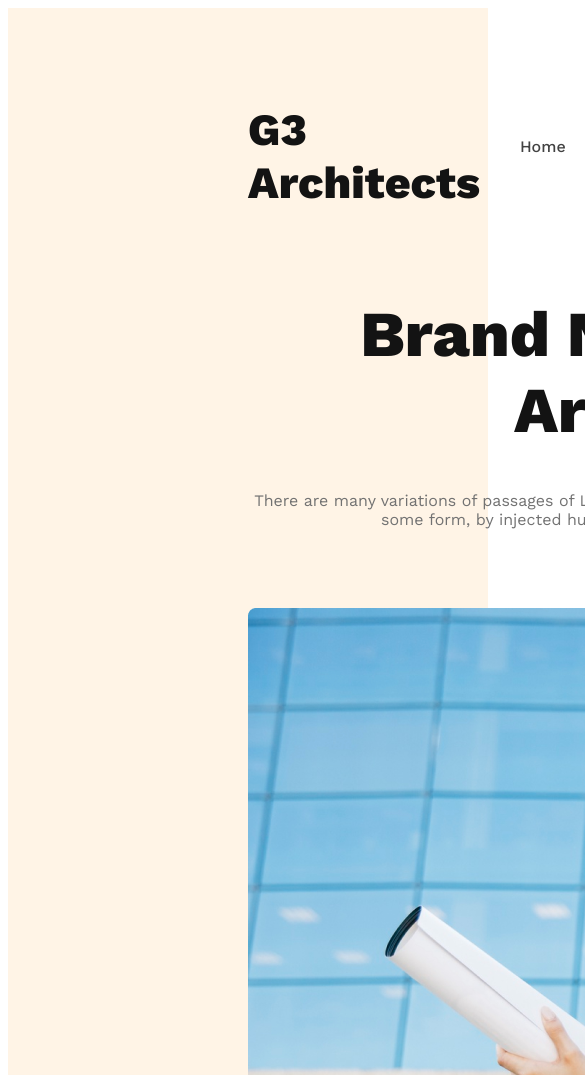
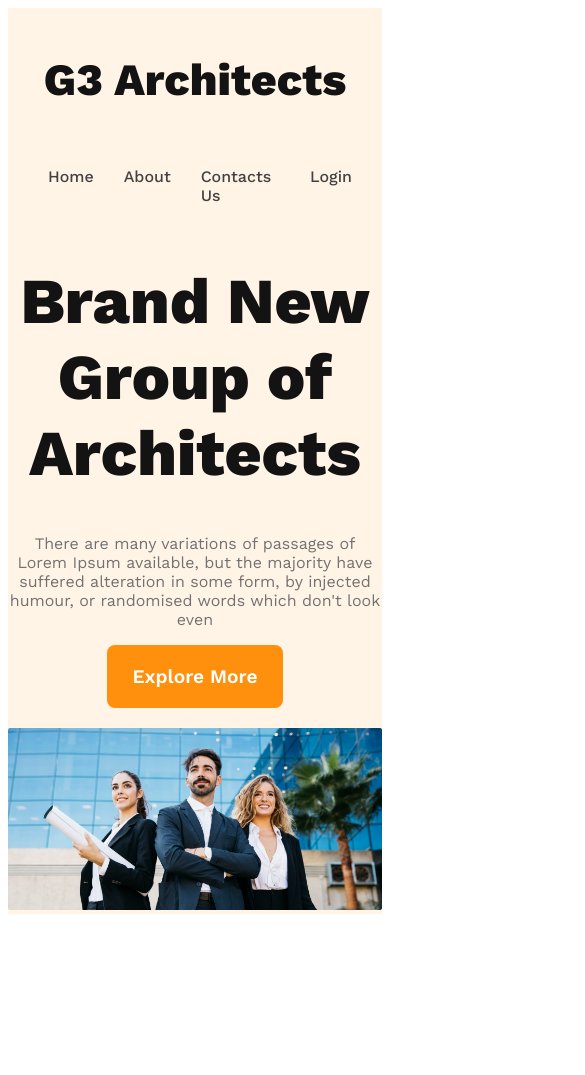
Before and after one commit to AntorRoyTOxi/g3-architects, a plain HTML site: page index.html in a window 390 px wide. Shown: the top 1075 px of the page, 585 px wide, since content can reach past the window. After the commit the page ends 922 px from the top, so only its background shows below. Drawn offline with nearby package versions, Linux system fonts and the light colour scheme.

Commit message:
this is use media quary and mobile device and  mediam device

```diff
--- a/index.html
+++ b/index.html
@@ -17,6 +17,8 @@
                   <li><a href="">Login</a></li>
              </ul>
          </nav>
+<div class="banner1">
+
 
     <div class="banner">
         <h1 class="banner-title">Brand New
@@ -27,6 +29,7 @@
     <div class="banner-img">
         <img src="images/banner.png" alt="">
     </div>
+</div>
     </header>
      <main>
 
--- a/style.css
+++ b/style.css
@@ -11,6 +11,7 @@
        font-weight: 600;
      padding: 20px 25px;
       border: none;
+       cursor: pointer;
    }
 
   *{
@@ -63,3 +64,35 @@
         .banner-details{
              color: #727272;
         }
+         .banner-img>img{
+             margin-top: 20px;
+             width:100%;
+         }
+                /* reponsive website  */
+                 @media screen and ( max-width:576px) {
+                     header{
+                         padding: 0px;
+                     }
+                      .banner{
+                         width: 100%;
+
+                      }
+                       nav{
+                         flex-direction: column;
+                       }
+                 }
+
+
+                  /* tablet and mediam device  */
+                   @media screen and (min-width:576px) and  (max-width:960px) {
+                    header{
+                        padding: 0;
+                    }
+                     .banner{
+                        width: 100%;
+
+                     }
+                      nav{
+                        flex-direction: column;
+                      }
+                   }
```
Lines whose indentation alone changed are shown as unchanged.
